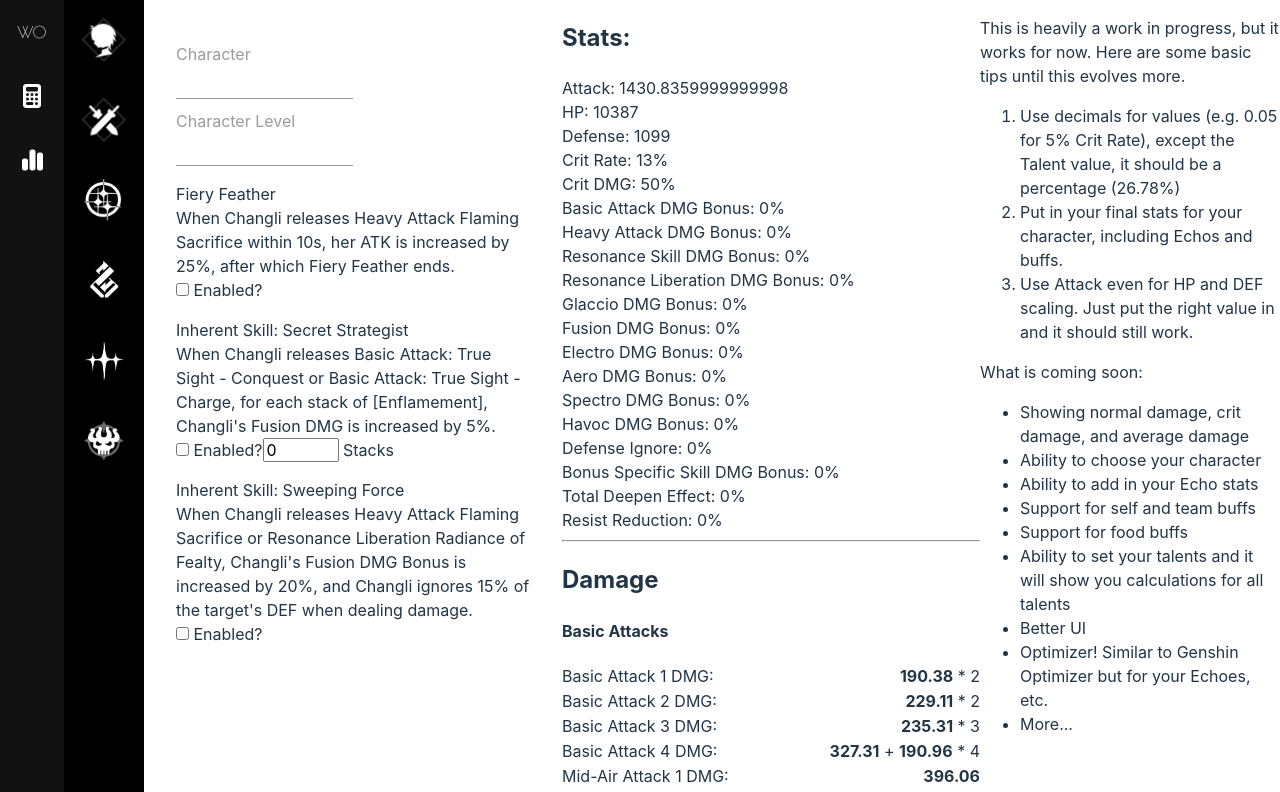
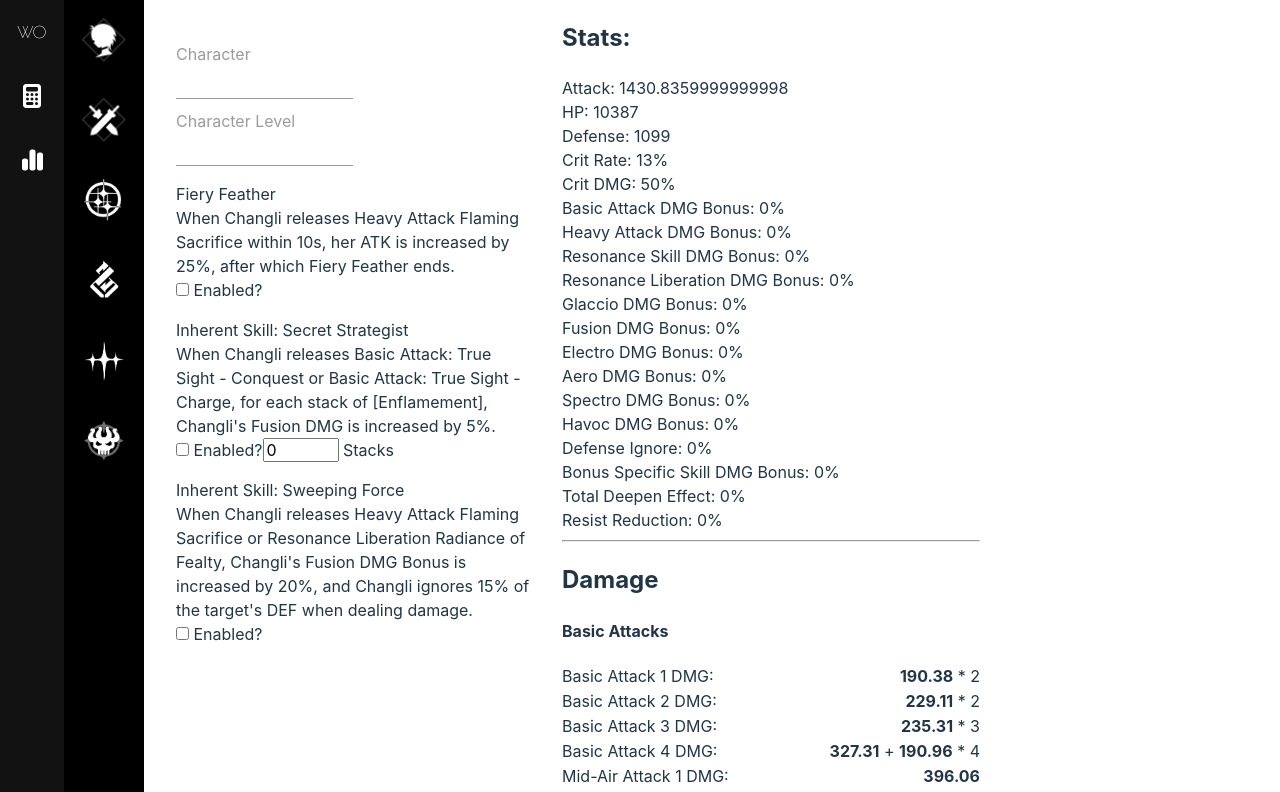
Before and after one commit to ryanbenson/wuthering-waves-optimizer, a Vue app: page / in a window 1280 px wide. Shown: the top 792 px of the page. Built offline with nearby package versions, Linux system fonts and the light colour scheme.

Commit message:
Cleanup help

```diff
--- a/src/components/Calculator.vue
+++ b/src/components/Calculator.vue
@@ -997,4 +997,10 @@ $tooltip-background-color: $sidebar-background-color;
   justify-content: space-between;
   border-bottom: 1px solid rgba(255, 255, 255, 0.1);
 }
+.character__stat__item {
+  display: flex;
+  width: 100%;
+  justify-content: space-between;
+  border-bottom: 1px solid rgba(255, 255, 255, 0.1);
+}
 </style>
--- a/src/pages/HomeView.vue
+++ b/src/pages/HomeView.vue
@@ -2,42 +2,6 @@
   <div class="calculator__content">
     <div class="calculator__el">
       <Calculator class="calculator"></Calculator>
-    </div>
-    <div class="help">
-      <p>
-        This is heavily a work in progress, but it works for now. Here are some
-        basic tips until this evolves more.
-      </p>
-      <ol>
-        <li>
-          Use decimals for values (e.g. 0.05 for 5% Crit Rate), except the
-          Talent value, it should be a percentage (26.78%)
-        </li>
-        <li>
-          Put in your final stats for your character, including Echos and buffs.
-        </li>
-        <li>
-          Use Attack even for HP and DEF scaling. Just put the right value in
-          and it should still work.
-        </li>
-      </ol>
-      <p>What is coming soon:</p>
-      <ul>
-        <li>Showing normal damage, crit damage, and average damage</li>
-        <li>Ability to choose your character</li>
-        <li>Ability to add in your Echo stats</li>
-        <li>Support for self and team buffs</li>
-        <li>Support for food buffs</li>
-        <li>
-          Ability to set your talents and it will show you calculations for all
-          talents
-        </li>
-        <li>Better UI</li>
-        <li>
-          Optimizer! Similar to Genshin Optimizer but for your Echoes, etc.
-        </li>
-        <li>More...</li>
-      </ul>
     </div>
   </div>
 </template>
```
